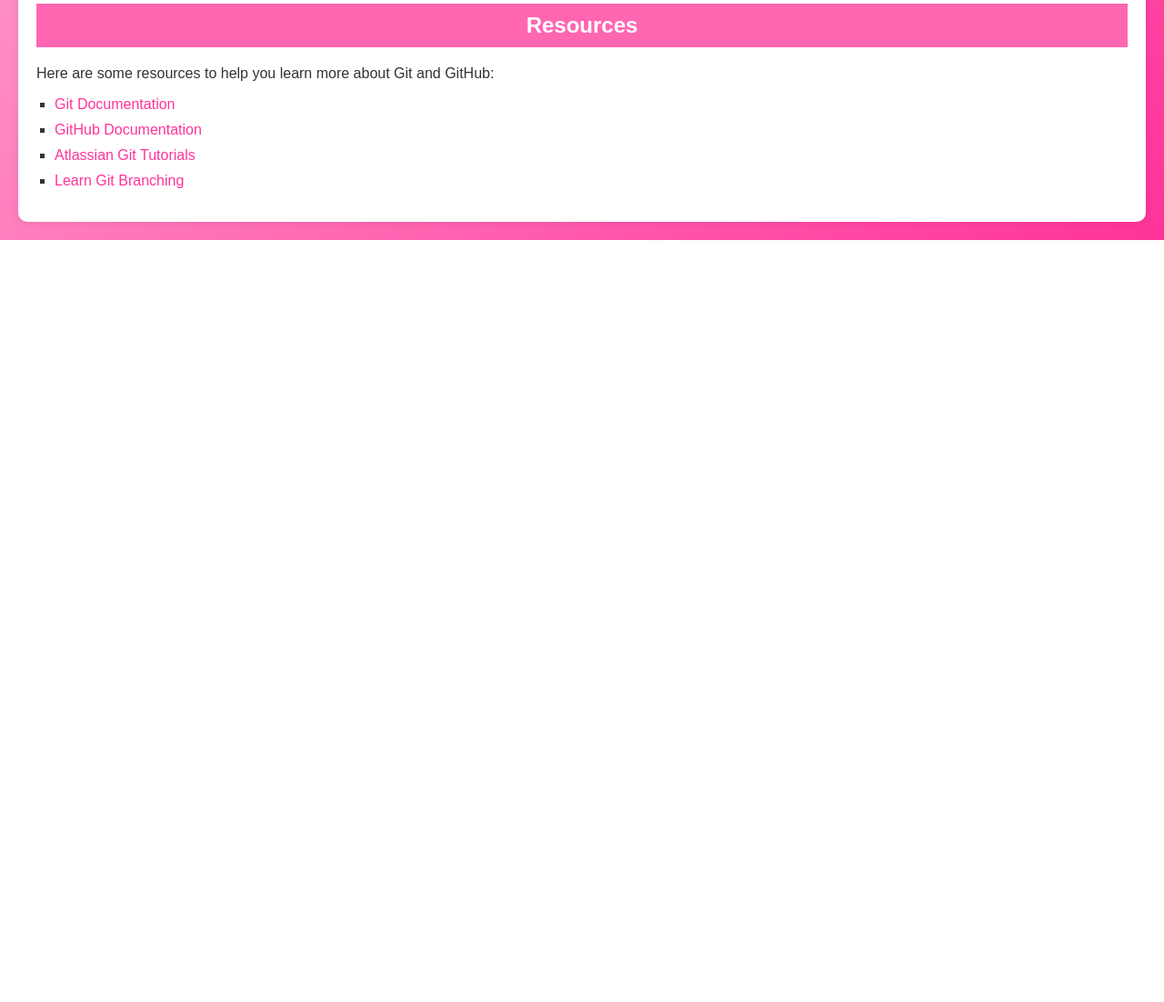
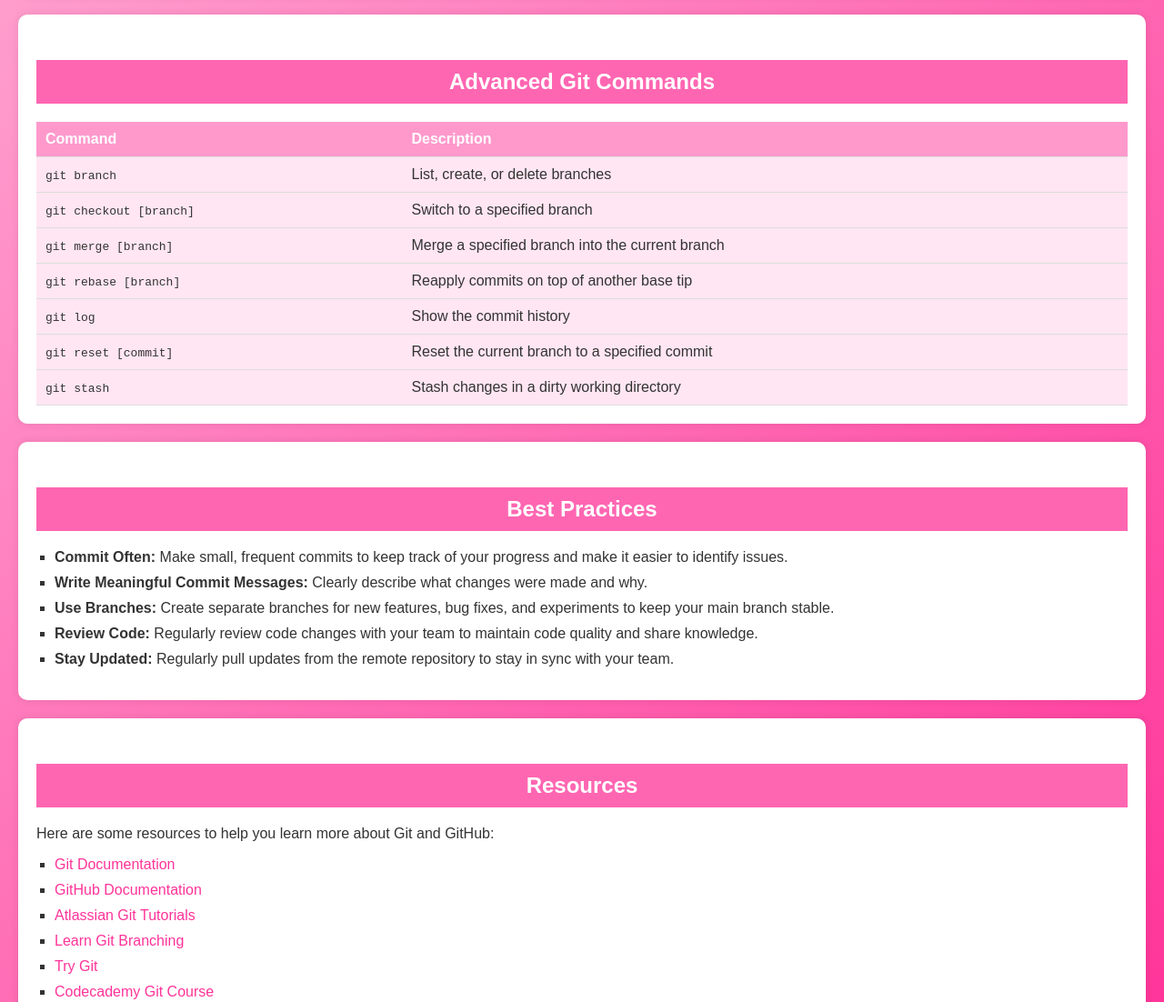
Before and after one commit to mounir-hajar/learning-git-github, a plain HTML site: page index.html in a window 1280 px wide. Shown: the part 1060-2162 px from the top of the page at 91% size. Before the commit the page ends 1324 px from the top, so only its background shows below. Drawn offline with Linux system fonts and the light colour scheme.

Commit message:
updated version

```diff
--- a/index.html
+++ b/index.html
@@ -11,16 +11,18 @@
 
     <section>
         <h2>Introduction</h2>
-        <p>Git is a distributed version control system that allows developers to track changes in their codebase. GitHub is a platform built on top of Git that provides a collaborative environment for developers to share and manage code.</p>
+        <p>Git is a distributed version control system that allows developers to track changes in their codebase. GitHub is a platform built on top of Git that provides a collaborative environment for developers to share and manage code. Together, they form a powerful toolset for modern software development.</p>
+        <p>Whether you are a beginner or an experienced developer, understanding Git and GitHub is essential for collaborating on projects and maintaining a clean code history.</p>
     </section>
 
     <section>
         <h2>Why Use Git & GitHub?</h2>
         <ul>
-            <li><strong>Version Control:</strong> Keep track of every change made to your code.</li>
-            <li><strong>Collaboration:</strong> Work with other developers and manage contributions.</li>
-            <li><strong>Backup:</strong> Your code is safely stored and can be accessed from anywhere.</li>
-            <li><strong>Integration:</strong> Integrate with various CI/CD tools for automated testing and deployment.</li>
+            <li><strong>Version Control:</strong> Keep track of every change made to your code, allowing you to revert to previous versions if needed.</li>
+            <li><strong>Collaboration:</strong> Work with other developers, review code changes, and manage contributions effectively.</li>
+            <li><strong>Backup:</strong> Your code is safely stored and can be accessed from anywhere, ensuring you never lose your work.</li>
+            <li><strong>Integration:</strong> Integrate with various CI/CD tools for automated testing and deployment, streamlining your development workflow.</li>
+            <li><strong>Community:</strong> Join a large community of developers, share your projects, and contribute to open-source software.</li>
         </ul>
     </section>
 
@@ -63,6 +65,59 @@
     </section>
 
     <section>
+        <h2>Advanced Git Commands</h2>
+        <table>
+            <thead>
+                <tr>
+                    <th>Command</th>
+                    <th>Description</th>
+                </tr>
+            </thead>
+            <tbody>
+                <tr>
+                    <td><code>git branch</code></td>
+                    <td>List, create, or delete branches</td>
+                </tr>
+                <tr>
+                    <td><code>git checkout [branch]</code></td>
+                    <td>Switch to a specified branch</td>
+                </tr>
+                <tr>
+                    <td><code>git merge [branch]</code></td>
+                    <td>Merge a specified branch into the current branch</td>
+                </tr>
+                <tr>
+                    <td><code>git rebase [branch]</code></td>
+                    <td>Reapply commits on top of another base tip</td>
+                </tr>
+                <tr>
+                    <td><code>git log</code></td>
+                    <td>Show the commit history</td>
+                </tr>
+                <tr>
+                    <td><code>git reset [commit]</code></td>
+                    <td>Reset the current branch to a specified commit</td>
+                </tr>
+                <tr>
+                    <td><code>git stash</code></td>
+                    <td>Stash changes in a dirty working directory</td>
+                </tr>
+            </tbody>
+        </table>
+    </section>
+
+    <section>
+        <h2>Best Practices</h2>
+        <ul>
+            <li><strong>Commit Often:</strong> Make small, frequent commits to keep track of your progress and make it easier to identify issues.</li>
+            <li><strong>Write Meaningful Commit Messages:</strong> Clearly describe what changes were made and why.</li>
+            <li><strong>Use Branches:</strong> Create separate branches for new features, bug fixes, and experiments to keep your main branch stable.</li>
+            <li><strong>Review Code:</strong> Regularly review code changes with your team to maintain code quality and share knowledge.</li>
+            <li><strong>Stay Updated:</strong> Regularly pull updates from the remote repository to stay in sync with your team.</li>
+        </ul>
+    </section>
+
+    <section>
         <h2>Resources</h2>
         <p>Here are some resources to help you learn more about Git and GitHub:</p>
         <ul>
@@ -70,6 +125,8 @@
             <li><a href="https://docs.github.com/">GitHub Documentation</a></li>
             <li><a href="https://www.atlassian.com/git/tutorials">Atlassian Git Tutorials</a></li>
             <li><a href="https://learngitbranching.js.org/">Learn Git Branching</a></li>
+            <li><a href="https://try.github.io/">Try Git</a></li>
+            <li><a href="https://www.codecademy.com/learn/learn-git">Codecademy Git Course</a></li>
         </ul>
     </section>
 </body>
```
